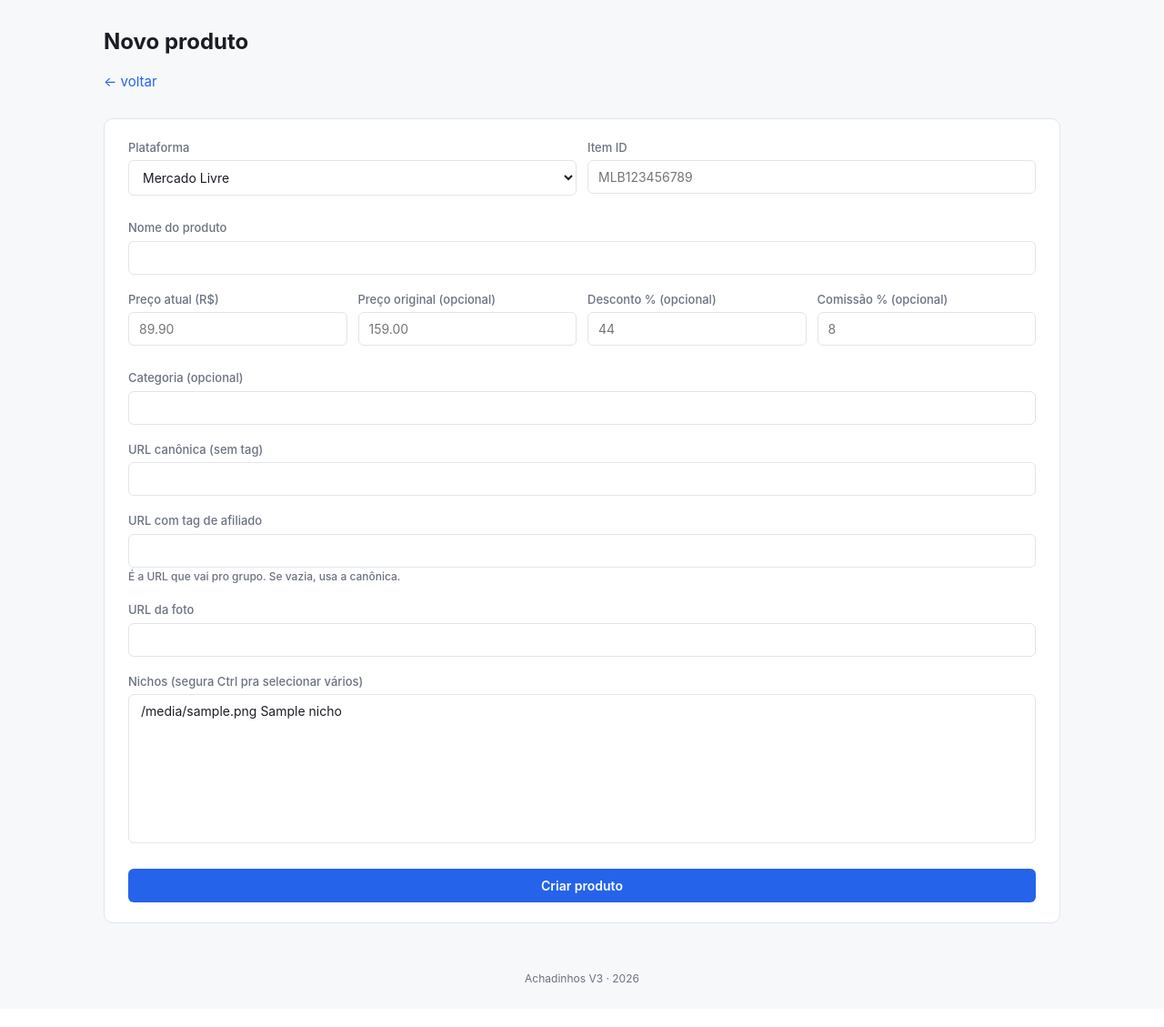
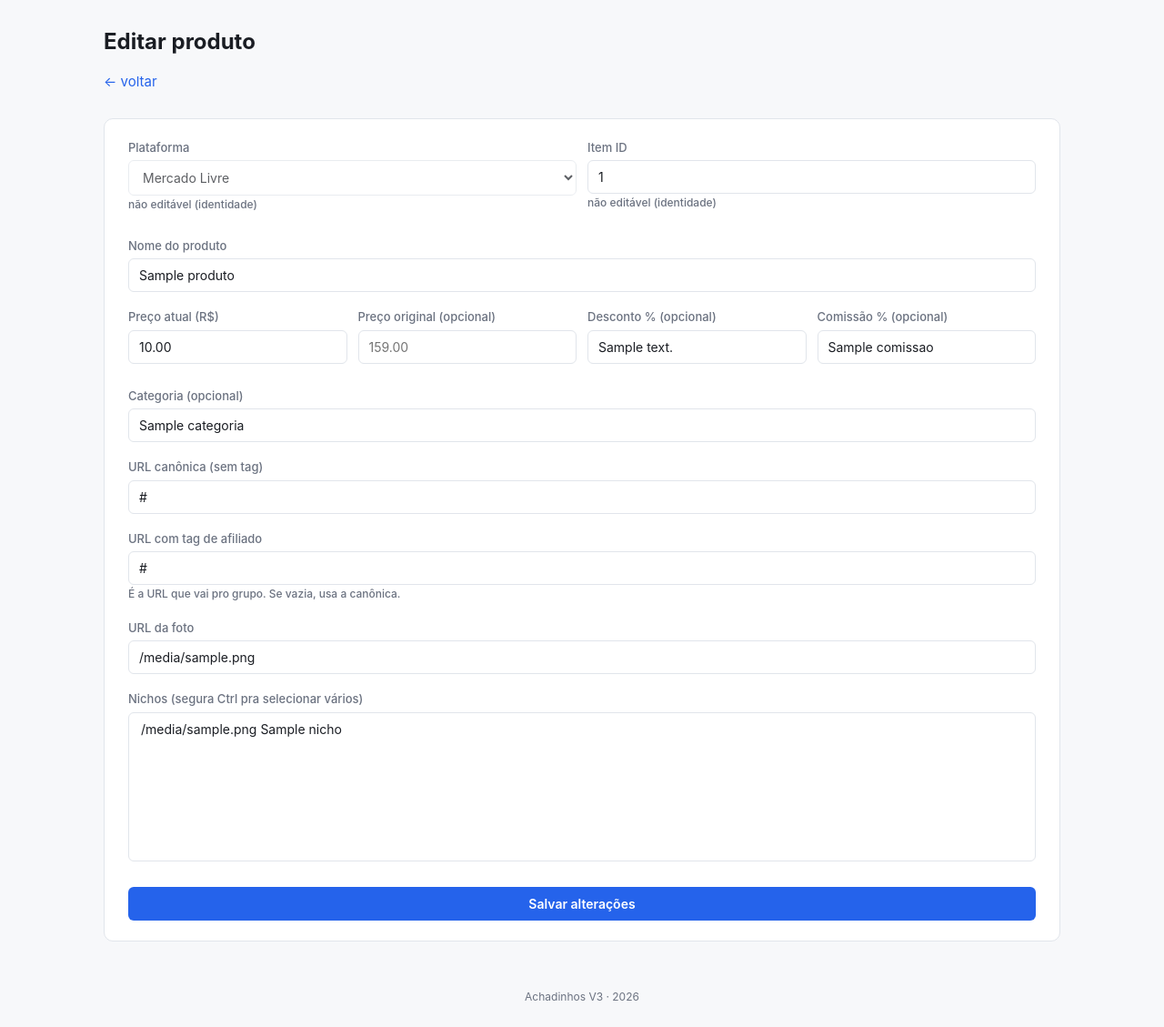
Before and after one commit to silviosvargas/achadinhosv3, a FastAPI app: template app/web/templates/produto_form.html in a window 1280 px wide. Shown: the whole page at 91% size. Before the commit the page ends 1080 px from the top, so only its background shows below. Run offline with FastAPI, Linux system fonts and the light colour scheme; the template is opened without the code that fills it: most values are stand-ins (such as "Sample title", 1, 10 or a date in 2020); parts of the project's set-up code (start-up, migrations or seed data) failed here and were passed over.

Commit message:
feat(produtos): editar + excluir individual + apagar todos (confirmação tripla)
UI em /produtos ganha 3 ações novas (admin only):

- ✏️ editar — abre /produtos/{id}/editar com form pré-preenchido. Salva
  via POST /produtos/{id}/editar. Plataforma e item_id ficam readonly
  porque são identidade do produto (unique partial indexes — ADR-008).
  Nichos são sincronizados (delete + add) na mesma transação.

- 🗑️ excluir — POST /produtos/{id}/excluir com confirm() simples mostrando
  o nome (escapado via tojson). CASCADE remove redirects e produto_nichos
  associados automaticamente.

- 🗑️ Apagar todos (header) — POST /produtos/excluir-todos com triple-gate:
    1. confirm() inicial com aviso de irreversibilidade
    2. confirm() de dupla confirmação
    3. prompt() exige texto literal "APAGAR TUDO"
  Servidor revalida o mesmo token "APAGAR TUDO" no body — se alguém bypassar
  o JS ainda precisa enviar o texto certo, senão 400.

produto_form.html agora suporta modo edição/criação via flag `produto`
(None = criar). Reaproveita o mesmo template pros 2 fluxos.

Co-Authored-By: Claude Opus 4.7 (1M context) <noreply@anthropic.com>

```diff
--- a/app/web/routes.py
+++ b/app/web/routes.py
@@ -1295,6 +1295,145 @@ async def bloquear_produto(
     return RedirectResponse(url="/produtos", status_code=302)
 
 
+@router.get("/produtos/{produto_id}/editar", response_class=HTMLResponse)
+async def editar_produto_form(
+    request: Request,
+    produto_id: int,
+    admin: Usuario = Depends(exigir_admin),
+    db: AsyncSession = Depends(get_db_async),
+):
+    """Form de edição com campos pré-preenchidos."""
+    p = await db.get(Produto, produto_id)
+    if p is None or p.org_id != admin.org_id:
+        raise HTTPException(status_code=404, detail="Produto não encontrado")
+
+    nichos = list((await db.execute(
+        select(Nicho).where(Nicho.ativo.is_(True)).order_by(Nicho.ordem, Nicho.label)
+    )).scalars().all())
+
+    nichos_atuais = {nid for (nid,) in (await db.execute(
+        select(ProdutoNicho.nicho_id).where(ProdutoNicho.produto_id == produto_id)
+    )).all()}
+
+    return templates.TemplateResponse(
+        request, "produto_form.html",
+        {"user": admin, "nichos": nichos, "produto": p,
+         "nichos_atuais": nichos_atuais, "erro": None},
+    )
+
+
+@router.post("/produtos/{produto_id}/editar", response_class=HTMLResponse)
+async def salvar_edicao_produto(
+    request: Request,
+    produto_id: int,
+    nome:       str = Form(...),
+    preco:      str = Form(...),
+    preco_orig: str = Form(""),
+    desconto:   str = Form(""),
+    comissao:   str = Form(""),
+    categoria:  str = Form(""),
+    url_canonica: str = Form(""),
+    url_afiliado: str = Form(""),
+    foto_url:   str = Form(""),
+    nichos_ids: list[int] = Form(default=[]),
+    admin: Usuario = Depends(exigir_admin),
+    db: AsyncSession = Depends(get_db_async),
+):
+    """Salva edição. Plataforma + item_id NÃO mudam (identidade do produto)."""
+    p = await db.get(Produto, produto_id)
+    if p is None or p.org_id != admin.org_id:
+        raise HTTPException(status_code=404, detail="Produto não encontrado")
+
+    def _f(v: str) -> float | None:
+        v = (v or "").replace(",", ".").strip()
+        if not v:
+            return None
+        try:
+            return float(v)
+        except ValueError:
+            return None
+
+    preco_val = _f(preco)
+    if preco_val is None or preco_val < 0:
+        nichos = list((await db.execute(
+            select(Nicho).where(Nicho.ativo.is_(True))
+        )).scalars().all())
+        nichos_atuais = {nid for (nid,) in (await db.execute(
+            select(ProdutoNicho.nicho_id).where(ProdutoNicho.produto_id == produto_id)
+        )).all()}
+        return templates.TemplateResponse(
+            request, "produto_form.html",
+            {"user": admin, "nichos": nichos, "produto": p,
+             "nichos_atuais": nichos_atuais,
+             "erro": "Preço inválido — use formato: 89.90"},
+            status_code=400,
+        )
+
+    p.nome         = nome.strip()
+    p.preco        = preco_val
+    p.preco_orig   = _f(preco_orig)
+    p.desconto     = _f(desconto)
+    p.comissao     = _f(comissao)
+    p.categoria    = categoria.strip() or None
+    p.url_canonica = url_canonica.strip() or None
+    p.url_afiliado = url_afiliado.strip() or None
+    p.foto_url     = foto_url.strip() or None
+
+    # Sincroniza nichos: remove os antigos, adiciona os novos
+    await db.execute(
+        ProdutoNicho.__table__.delete().where(ProdutoNicho.produto_id == produto_id)
+    )
+    for nid in nichos_ids:
+        db.add(ProdutoNicho(produto_id=produto_id, nicho_id=nid))
+
+    await db.commit()
+    return RedirectResponse(url="/produtos", status_code=302)
+
+
+@router.post("/produtos/{produto_id}/excluir", response_class=HTMLResponse)
+async def excluir_produto(
+    produto_id: int,
+    admin: Usuario = Depends(exigir_admin),
+    db: AsyncSession = Depends(get_db_async),
+):
+    """Apaga 1 produto. CASCADE remove produto_nichos + redirects associados."""
+    p = await db.get(Produto, produto_id)
+    if p is None or p.org_id != admin.org_id:
+        raise HTTPException(status_code=404, detail="Produto não encontrado")
+    await db.delete(p)
+    await db.commit()
+    return RedirectResponse(url="/produtos", status_code=302)
+
+
+@router.post("/produtos/excluir-todos", response_class=HTMLResponse)
+async def excluir_todos_produtos(
+    confirmacao: str = Form(...),
+    admin: Usuario = Depends(exigir_admin),
+    db: AsyncSession = Depends(get_db_async),
+):
+    """
+    Apaga TODOS os produtos da org. Confirmação tripla:
+    - JS no front pede 2× confirm() + 1× prompt() (texto "APAGAR TUDO")
+    - Servidor exige o mesmo token "APAGAR TUDO" no campo `confirmacao`
+    """
+    if confirmacao != "APAGAR TUDO":
+        raise HTTPException(
+            status_code=400,
+            detail="Token de confirmação inválido — operação cancelada.",
+        )
+
+    # CASCADE remove produto_nichos + redirects automaticamente
+    result = await db.execute(
+        Produto.__table__.delete().where(Produto.org_id == admin.org_id)
+    )
+    await db.commit()
+    apagados = result.rowcount or 0
+    return RedirectResponse(
+        url=f"/produtos?mensagem=Apagados+{apagados}+produtos",
+        status_code=302,
+    )
+
+
 @router.get("/produtos/import-csv", response_class=HTMLResponse)
 async def pagina_import_csv(
     request: Request,
--- a/app/web/templates/produto_form.html
+++ b/app/web/templates/produto_form.html
@@ -1,9 +1,10 @@
 {% extends "base.html" %}
-{% block titulo %}Novo produto{% endblock %}
+{% set _editando = produto is not none %}
+{% block titulo %}{% if _editando %}Editar produto{% else %}Novo produto{% endif %}{% endblock %}
 {% block conteudo %}
 
 <header class="page-header">
-  <h1>Novo produto</h1>
+  <h1>{% if _editando %}Editar produto{% else %}Novo produto{% endif %}</h1>
   <p class="muted"><a href="/produtos">← voltar</a></p>
 </header>
 
@@ -11,79 +12,100 @@
 <div class="alerta alerta-erro">{{ erro }}</div>
 {% endif %}
 
-<form method="post" action="/produtos/novo" class="form-vertical">
+<form method="post"
+      action="{% if _editando %}/produtos/{{ produto.id }}/editar{% else %}/produtos/novo{% endif %}"
+      class="form-vertical">
   <div class="form-row">
     <label>
       Plataforma
-      <select name="plataforma" required>
-        <option value="ml">Mercado Livre</option>
-        <option value="shopee">Shopee</option>
-        <option value="amazon">Amazon</option>
-        <option value="magalu">Magalu</option>
-        <option value="aliexpress">AliExpress</option>
+      <select name="plataforma" required {% if _editando %}disabled{% endif %}>
+        {% set _plat = produto.plataforma if _editando else 'ml' %}
+        <option value="ml"         {% if _plat == 'ml' %}selected{% endif %}>Mercado Livre</option>
+        <option value="shopee"     {% if _plat == 'shopee' %}selected{% endif %}>Shopee</option>
+        <option value="amazon"     {% if _plat == 'amazon' %}selected{% endif %}>Amazon</option>
+        <option value="magalu"     {% if _plat == 'magalu' %}selected{% endif %}>Magalu</option>
+        <option value="aliexpress" {% if _plat == 'aliexpress' %}selected{% endif %}>AliExpress</option>
       </select>
+      {% if _editando %}<span class="muted small">não editável (identidade)</span>{% endif %}
     </label>
     <label>
       Item ID
-      <input type="text" name="item_id" required maxlength="100" placeholder="MLB123456789">
+      <input type="text" name="item_id" required maxlength="100" placeholder="MLB123456789"
+             value="{{ produto.item_id if _editando else '' }}"
+             {% if _editando %}readonly{% endif %}>
+      {% if _editando %}<span class="muted small">não editável (identidade)</span>{% endif %}
     </label>
   </div>
 
   <label>
     Nome do produto
-    <input type="text" name="nome" required maxlength="500">
+    <input type="text" name="nome" required maxlength="500"
+           value="{{ produto.nome if _editando else '' }}">
   </label>
 
   <div class="form-row">
     <label>
       Preço atual (R$)
-      <input type="text" name="preco" required placeholder="89.90">
+      <input type="text" name="preco" required placeholder="89.90"
+             value="{{ '%.2f'|format(produto.preco) if _editando else '' }}">
     </label>
     <label>
       Preço original (opcional)
-      <input type="text" name="preco_orig" placeholder="159.00">
+      <input type="text" name="preco_orig" placeholder="159.00"
+             value="{{ '%.2f'|format(produto.preco_orig) if _editando and produto.preco_orig else '' }}">
     </label>
     <label>
       Desconto % (opcional)
-      <input type="text" name="desconto" placeholder="44">
+      <input type="text" name="desconto" placeholder="44"
+             value="{{ produto.desconto if _editando and produto.desconto else '' }}">
     </label>
     <label>
       Comissão % (opcional)
-      <input type="text" name="comissao" placeholder="8">
+      <input type="text" name="comissao" placeholder="8"
+             value="{{ produto.comissao if _editando and produto.comissao else '' }}">
     </label>
   </div>
 
   <label>
     Categoria (opcional)
-    <input type="text" name="categoria" maxlength="200">
+    <input type="text" name="categoria" maxlength="200"
+           value="{{ produto.categoria or '' if _editando else '' }}">
   </label>
 
   <label>
     URL canônica (sem tag)
-    <input type="text" name="url_canonica" maxlength="2000">
+    <input type="text" name="url_canonica" maxlength="2000"
+           value="{{ produto.url_canonica or '' if _editando else '' }}">
   </label>
 
   <label>
     URL com tag de afiliado
-    <input type="text" name="url_afiliado" maxlength="2000">
+    <input type="text" name="url_afiliado" maxlength="2000"
+           value="{{ produto.url_afiliado or '' if _editando else '' }}">
     <span class="muted small">É a URL que vai pro grupo. Se vazia, usa a canônica.</span>
   </label>
 
   <label>
     URL da foto
-    <input type="text" name="foto_url" maxlength="2000">
+    <input type="text" name="foto_url" maxlength="2000"
+           value="{{ produto.foto_url or '' if _editando else '' }}">
   </label>
 
   <label>
     Nichos (segura Ctrl pra selecionar vários)
     <select name="nichos_ids" multiple size="8" style="height: auto;">
       {% for n in nichos %}
-        <option value="{{ n.id }}">{{ n.icone or '' }} {{ n.label }}</option>
+        <option value="{{ n.id }}"
+                {% if _editando and nichos_atuais and n.id in nichos_atuais %}selected{% endif %}>
+          {{ n.icone or '' }} {{ n.label }}
+        </option>
       {% endfor %}
     </select>
   </label>
 
-  <button type="submit" class="btn btn-primario">Criar produto</button>
+  <button type="submit" class="btn btn-primario">
+    {% if _editando %}Salvar alterações{% else %}Criar produto{% endif %}
+  </button>
 </form>
 
 {% endblock %}
```
Also changed, not shown: app/web/templates/produtos.html (+76 -6 lines).
